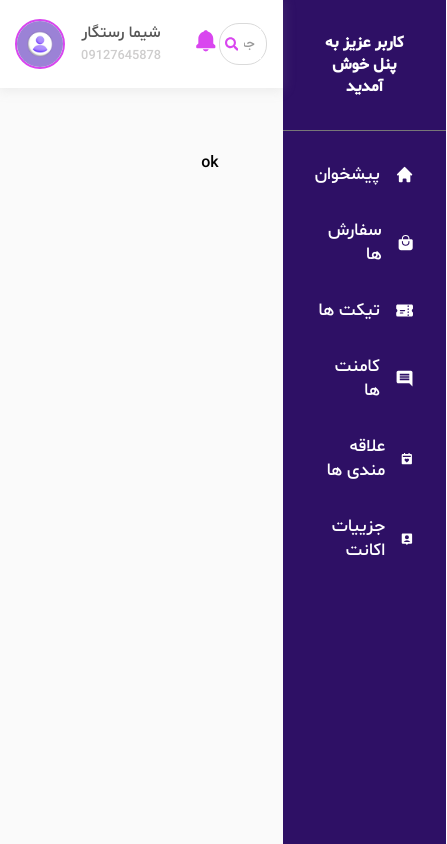
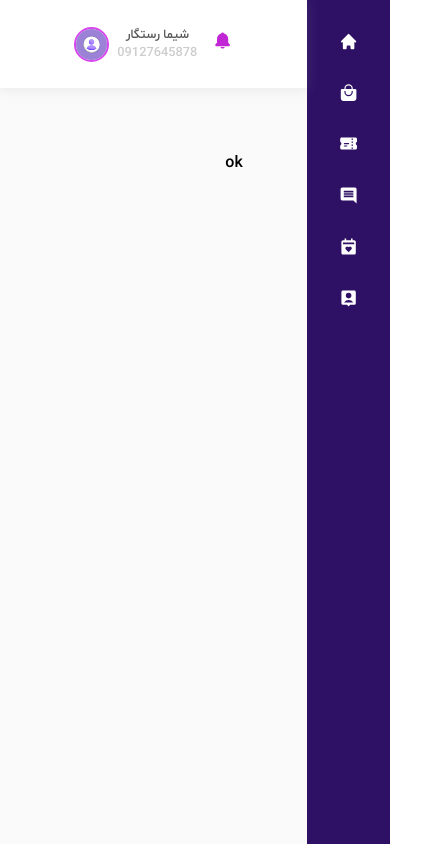
Before and after one commit to naziwebdev/fast-food, a Next.js app: page /p-user in a window 390 px wide. Shown: the whole page, 447 px wide, since content can reach past the window. Built offline with nearby package versions, Linux system fonts and the light colour scheme.

Commit message:
Responsive topbar & navbar

```diff
--- a/src/components/layouts/UserPanelLayout.module.css
+++ b/src/components/layouts/UserPanelLayout.module.css
@@ -5,3 +5,26 @@
 .uPanel_wrapper{
    width: 82%;
 }
+
+
+@media only screen and (max-width:1300px) {
+    .uPanel_wrapper{
+        width: 77%;
+     }
+}
+
+@media only screen and (max-width:950px) {
+    .uPanel_wrapper{
+        width: 70%;
+     }
+}
+@media only screen and (max-width:660px) {
+    .uPanel_wrapper{
+        width: 62%;
+     }
+}
+@media only screen and (max-width:530px) {
+    .uPanel_wrapper{
+        width: 95%;
+     }
+}
--- a/src/components/modules/p-user/Sidebar/Sidebar.js
+++ b/src/components/modules/p-user/Sidebar/Sidebar.js
@@ -7,7 +7,6 @@ import { MdInsertComment } from "react-icons/md";
 import { BiSolidCalendarHeart } from "react-icons/bi";
 import { RiAccountPinBoxFill } from "react-icons/ri";
 
-
 export default function Sidebar() {
   return (
     <div className={styles.sidebar}>
@@ -16,37 +15,37 @@ export default function Sidebar() {
         <li className={styles.sidebar_item}>
           <Link href="/" className={styles.sidebar_link}>
             <HiHome className={styles.sidebar_icon} />
-            پیشخوان
+            <p className={styles.list_text}>پیشخوان</p>
           </Link>
         </li>
         <li className={styles.sidebar_item}>
           <Link href="/" className={styles.sidebar_link}>
             <IoBagHandle className={styles.sidebar_icon} />
-            سفارش ها
+            <p className={styles.list_text}>سفارش ها</p>
           </Link>
         </li>
         <li className={styles.sidebar_item}>
           <Link href="/" className={styles.sidebar_link}>
             <HiTicket className={styles.sidebar_icon} />
-            تیکت ها
+            <p className={styles.list_text}>تیکت ها</p>{" "}
           </Link>
         </li>
         <li className={styles.sidebar_item}>
           <Link href="/" className={styles.sidebar_link}>
             <MdInsertComment className={styles.sidebar_icon} />
-            کامنت ها
+            <p className={styles.list_text}>کامنت ها</p>
           </Link>
         </li>
         <li className={styles.sidebar_item}>
           <Link href="/" className={styles.sidebar_link}>
             <BiSolidCalendarHeart className={styles.sidebar_icon} />
-            علاقه مندی ها
+            <p className={styles.list_text}>علاقه مندی ها</p>
           </Link>
         </li>
         <li className={styles.sidebar_item}>
           <Link href="/" className={styles.sidebar_link}>
             <RiAccountPinBoxFill className={styles.sidebar_icon} />
-            جزییات اکانت
+            <p className={styles.list_text}>جزییات اکانت</p>
           </Link>
         </li>
       </ul>
--- a/src/components/modules/p-user/Sidebar/Sidebar.module.css
+++ b/src/components/modules/p-user/Sidebar/Sidebar.module.css
@@ -2,18 +2,16 @@
   flex: 1;
   height: 100dvh;
   background-color: #2e1065;
-
 }
 
-
-.sidebar_title{
-  padding:2rem;
-  border-bottom: .5px solid #777;
+.sidebar_title {
+  padding: 2rem;
+  border-bottom: 0.5px solid #777;
   color: #fff;
   text-align: center;
 }
 
-.sidebar_nav{
+.sidebar_nav {
   color: #fff;
   display: flex;
   flex-direction: column;
@@ -22,12 +20,28 @@
   font-size: 1.1rem;
 }
 
-.sidebar_link{
+.sidebar_link {
   display: flex;
   gap: 15px;
- align-items: center;
+  align-items: center;
 }
 
-.sidebar_icon{
-font-size: 1.2rem;
+.sidebar_icon {
+  font-size: 1.2rem;
 }
+
+@media only screen and (max-width: 530px) {
+  .sidebar_title {
+    display: none;
+  }
+
+  .list_text {
+    display: none;
+  }
+}
+
+@media only screen and (max-width: 350px) {
+  .sidebar_nav {
+    padding:2rem 1rem;
+  }
+}
--- a/src/components/modules/p-user/Topbar/Topbar.module.css
+++ b/src/components/modules/p-user/Topbar/Topbar.module.css
@@ -4,6 +4,7 @@
   display: flex;
   align-items: center;
   justify-content: space-between;
+  gap: 1rem;
   position: relative;
   top: 0;
   left: 0;
@@ -37,7 +38,7 @@
 .topbar_icon {
   text-align: center;
   font-size: 1.5rem;
-  color: #d946ef;
+  color: #c026d3;
   margin: 0 auto;
   cursor: pointer;
 }
@@ -50,7 +51,7 @@
 
 .notif_icon {
   font-size: 1.6rem;
-  color: #d946ef;
+  color: #c026d3;
   cursor: pointer;
 }
 
@@ -99,3 +100,59 @@
   gap: 15px;
   display: none;
 }
+
+
+@media only screen and (max-width:1000px) {
+ .topbar_search{
+  width: 35%;
+ }
+
+}
+
+@media only screen and (max-width:650px) {
+  .topbar_search{
+    width:40%;
+   }
+.topbar_img{
+  width: 35px;
+  height: 35px;
+}
+
+.topbar_user{
+  font-size: .8rem;
+}
+
+.profile {
+gap: .5rem;
+}
+
+.notif_icon{
+  font-size: 1.2rem;
+}
+
+.topbar_left {
+  gap: 1rem;
+}
+
+.topbar_icon{
+  font-size: 1.1rem;
+}
+
+.topbar_input::placeholder{
+  font-size: .8rem;
+}
+
+}
+
+
+@media only screen and (max-width:400px) {
+  .topbar_search{
+    display: none;
+  }
+
+  .topbar_left{
+    width: 100%;
+    justify-content:center;
+  }
+
+ }
```
